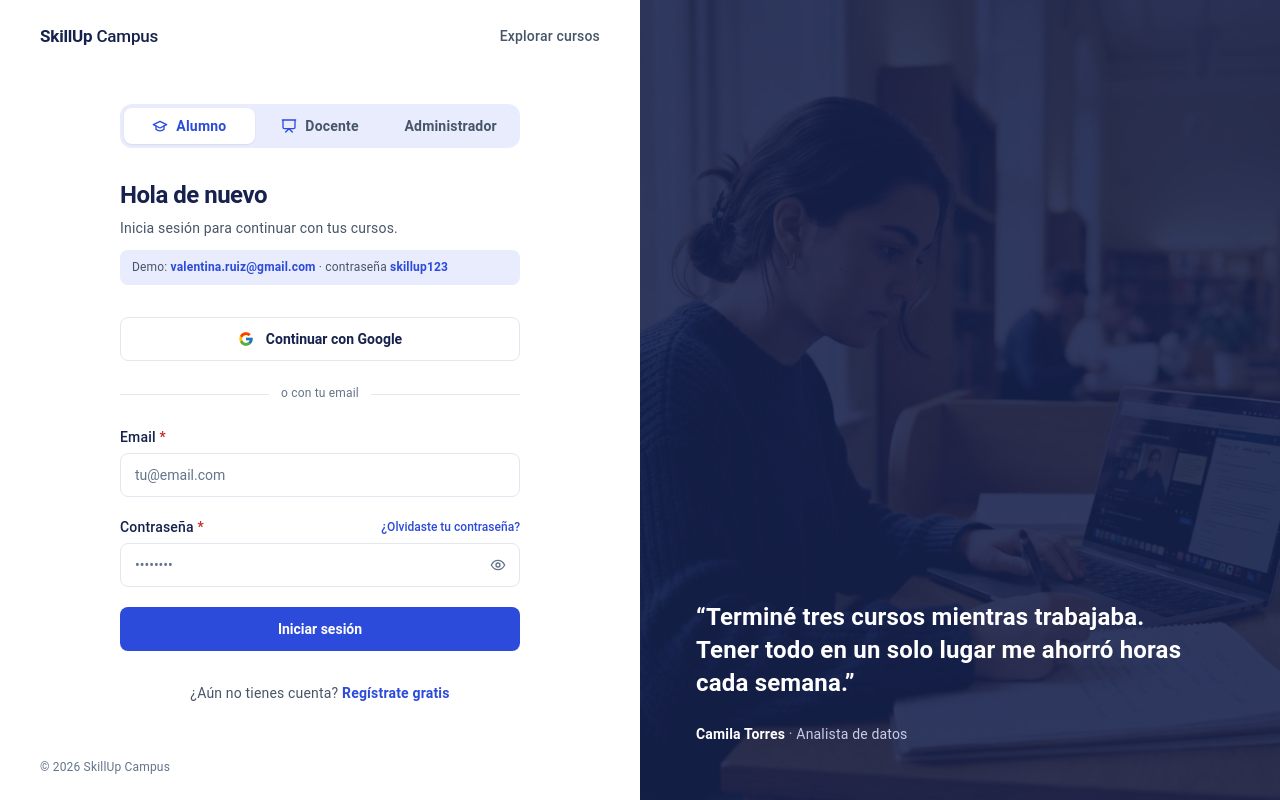
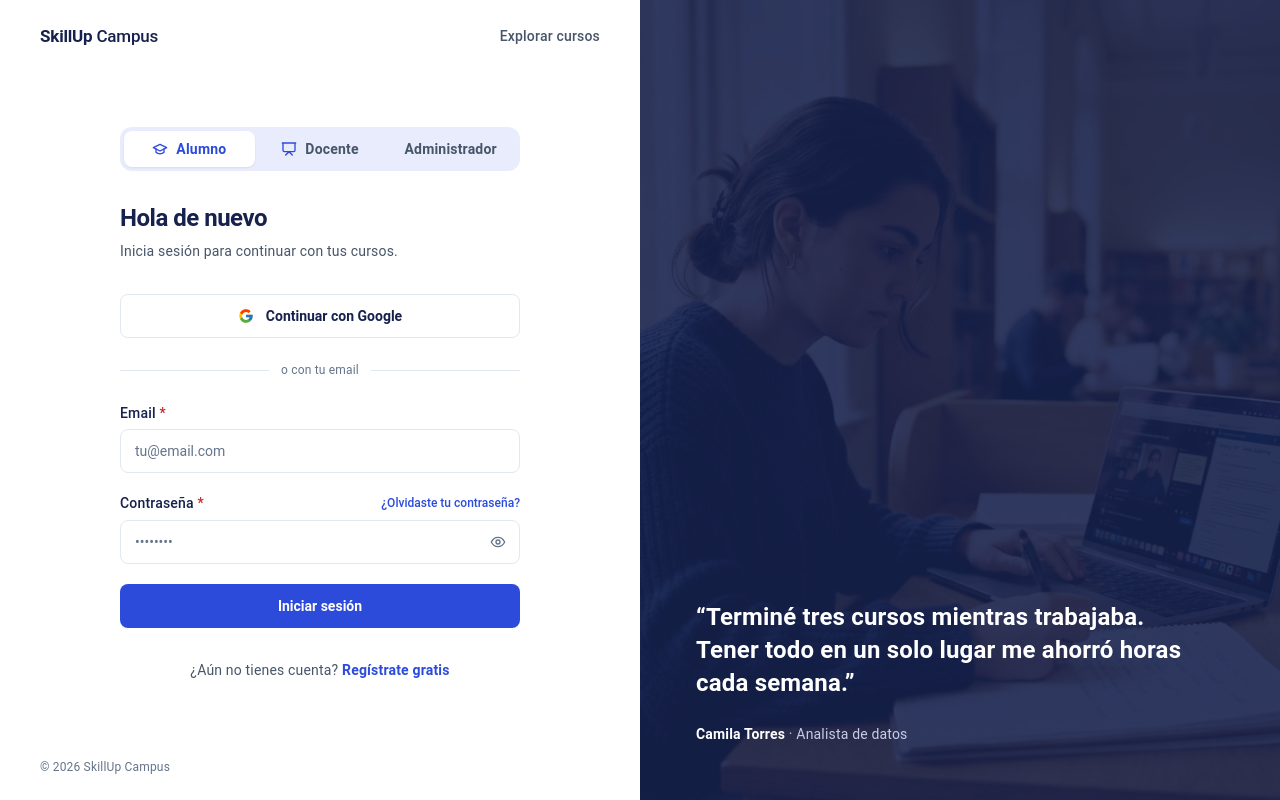
Before and after one commit to Talently-Lab/SkillUp-s2607, a React (Vite) app in the folder frontend/: page /login in a window 1280 px wide. Built offline with nearby package versions, Linux system fonts and the light colour scheme; no server answers.

Commit message:
chore(frontend): remove the demo credentials from the login

```diff
--- a/frontend/src/modules/auth/pages/Login.css
+++ b/frontend/src/modules/auth/pages/Login.css
@@ -14,22 +14,6 @@
   margin-top: 0.5rem;
   font-size: 0.875rem;
   color: var(--text-muted);
-}
-
-.login__demo {
-  margin-top: 0.75rem;
-  padding: 0.5rem 0.75rem;
-  border-radius: var(--radius);
-  background-color: var(--color-primary-soft);
-  font-size: 0.75rem;
-  line-height: 1.6;
-  color: var(--text-muted);
-  overflow-wrap: anywhere;
-
-  strong {
-    font-weight: 600;
-    color: var(--color-primary);
-  }
 }
 
 .login__google {
--- a/frontend/src/modules/auth/pages/Login.tsx
+++ b/frontend/src/modules/auth/pages/Login.tsx
@@ -9,7 +9,6 @@ import { FormField } from "@/shared/components/FormField";
 import { GoogleButton } from "@/shared/components/GoogleButton";
 import { Loader } from "@/shared/components/Loader";
 import { PasswordToggle } from "@/shared/components/PasswordToggle";
-import { mockUsers } from "@/shared/mocks/users";
 import { useAuthStore } from "@/shared/stores/authStore";
 import type { AccountType } from "@/shared/types/account";
 import { roleHome } from "@/shared/utils/roles";
@@ -40,7 +39,6 @@ export function Login() {
   const [loading, setLoading] = useState(false);
   const text = copy[accountType];
   const isAdmin = accountType === "admin";
-  const demoUser = mockUsers.find((item) => item.role === accountType);
   // Only same-site paths, so the param can't send the user to another domain
   const redirectParam = params.get("redirect");
   const redirect =
@@ -90,15 +88,6 @@ export function Login() {
 
       <h1 className="login__title">{text.title}</h1>
       <p className="login__subtitle">{text.subtitle}</p>
-
-      {/* Only to try the UI: these mock accounts don't exist in the API.
-          TODO: remove it once the courses endpoints work */}
-      {demoUser && (
-        <p className="login__demo">
-          Demo: <strong>{demoUser.email}</strong> · contraseña{" "}
-          <strong>{demoUser.password}</strong>
-        </p>
-      )}
 
       {!isAdmin && (
         <>
--- a/frontend/src/shared/mocks/users.ts
+++ /dev/null
@@ -1,26 +0,0 @@
-import type { AuthUser } from "@/shared/types/auth";
-
-type MockUser = AuthUser & { password: string };
-
-/**
- * Demo accounts shown in the login only to try the UI. They don't exist in the
- * API: sign up as a student, or use the admin from `pnpm db:seed:admin`.
- * Teachers have none: create one with `pnpm db:seed:teacher`.
- * TODO: remove them once the courses endpoints work.
- */
-export const mockUsers: MockUser[] = [
-  {
-    id: "u-student-01",
-    name: "Valentina Ruiz",
-    email: "valentina.ruiz@gmail.com",
-    role: "student",
-    password: "skillup123",
-  },
-  {
-    id: "u-admin-01",
-    name: "Ricardo Suárez",
-    email: "ricardo.suarez@skillup.edu",
-    role: "admin",
-    password: "skillup123",
-  },
-];
```
Also changed, not shown: 1 other file (tests, documents, lock files or other folders).
